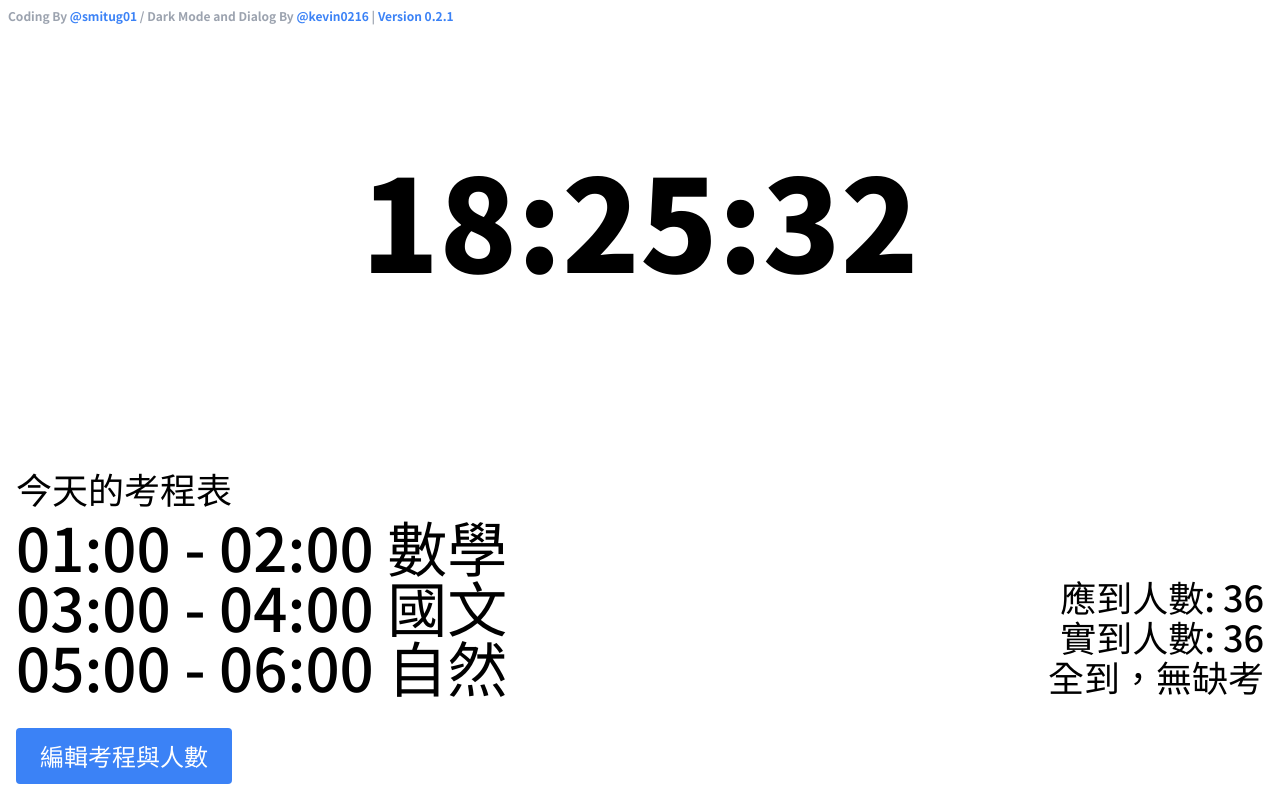
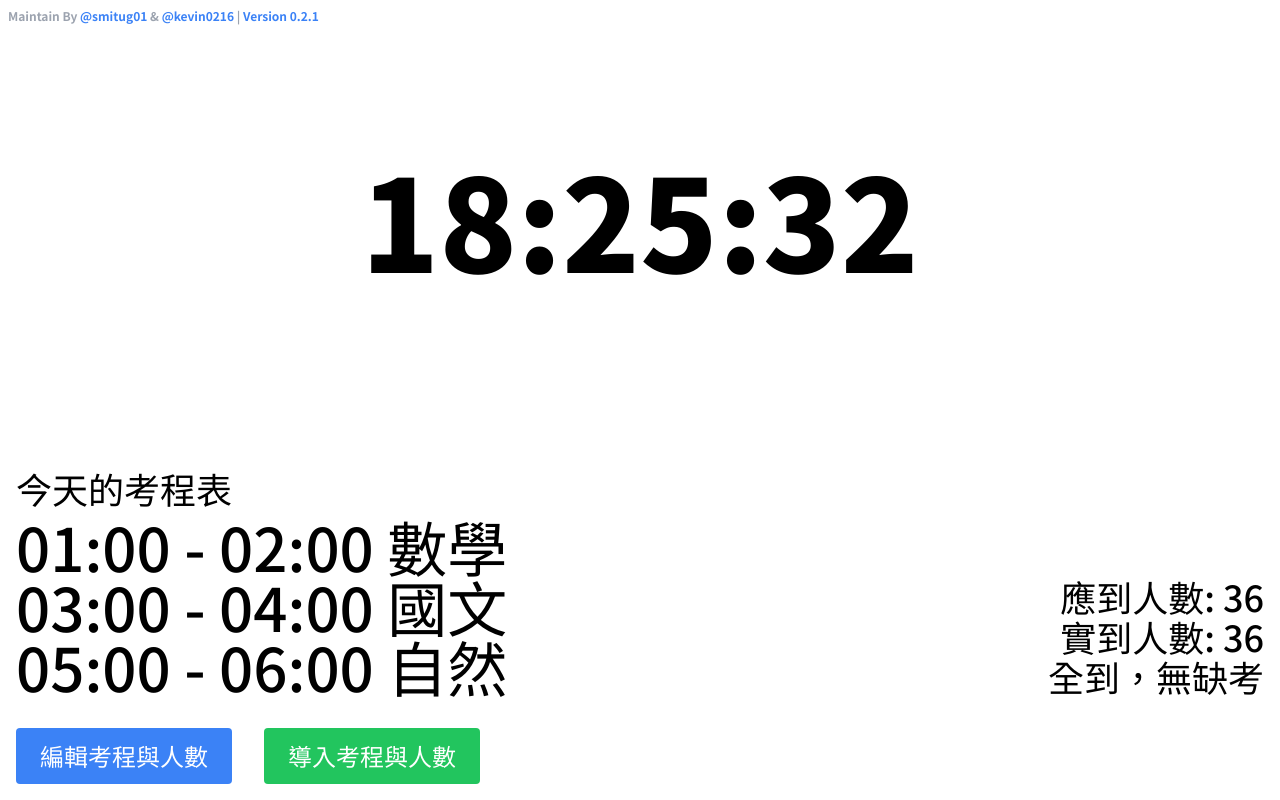
Before and after one commit to smitug01/exam-clock, a Next.js app: page / in a window 1280 px wide. Built offline with nearby package versions, Linux system fonts and the light colour scheme.

Commit message:
Update README.md, page.tsx author, Add import examSchedule API & button.

```diff
--- /dev/null
+++ b/app/api/import/route.ts
@@ -0,0 +1,9 @@
+import { NextRequest, NextResponse } from "next/server";
+
+export function GET(_: NextRequest) {
+    return NextResponse.json([
+        { id: 1, subject: "數學", startTime: "01:00", endTime: "02:00" },
+        { id: 2, subject: "國文", startTime: "03:00", endTime: "04:00" },
+        { id: 3, subject: "自然", startTime: "05:00", endTime: "06:00" }
+    ])
+}
--- a/app/page.tsx
+++ b/app/page.tsx
@@ -42,6 +42,17 @@ const Home: FC = () => {
     };
   };
 
+  const importExam = () => {
+    fetch("/api/import?exam=1")
+        .then((response) => response.json())
+        .then((data) => {
+          setExamSchedule(data);
+        })
+        .catch((error) => {
+          console.error("Error importing exam data:", error);
+        });
+  };
+
   const handleEditClick = () => {
     setCurrentEditingData(formatEditingData());
     setIsDialogOpen(true);
@@ -56,6 +67,10 @@ const Home: FC = () => {
         endTime: data.endTimes[index],
       })),
     );
+
+    const handleImportClick = () => {
+      importExam();
+    };
 
     setAttendance({
       ...attendance,
@@ -111,11 +126,11 @@ const Home: FC = () => {
   return (
     <>
       <div className="absolute top-0 left-0 p-2 text-xs text-gray-400 font-bold">
-        Coding By{" "}
+        Maintain By{" "}
         <a href="https://github.com/smitug01" className="text-blue-500">
           @smitug01
         </a>{" "}
-        / Dark Mode and Dialog By{" "}
+        &{" "}
         <a href="https://github.com/kevin0216" className="text-blue-500">
           @kevin0216
         </a>
@@ -175,12 +190,18 @@ const Home: FC = () => {
             )}
           </div>
         </div>
-        <div className="flex justify-between items-end mt-8">
+        <div className="flex items-end mt-8">
           <button
             className="bg-blue-500 text-white px-6 py-3 rounded text-2xl font-medium hover:bg-blue-600 active:scale-95"
             onClick={() => handleEditClick()}
           >
             編輯考程與人數
+          </button>
+          <button
+              className="ml-8 bg-green-500 text-white px-6 py-3 rounded text-2xl font-medium hover:bg-green-600 active:scale-95"
+              onClick={() => importExam()}
+          >
+            導入考程與人數
           </button>
         </div>
       </div>
```
Also changed, not shown: 1 other file (tests, documents, lock files or other folders).
